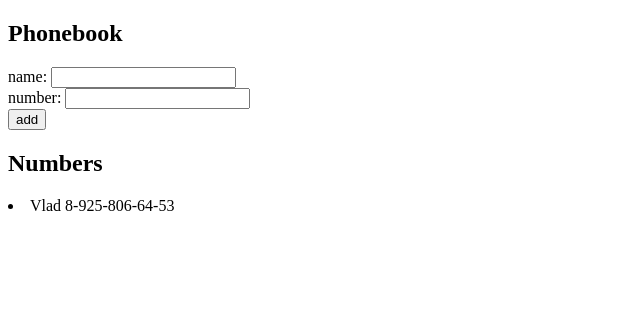
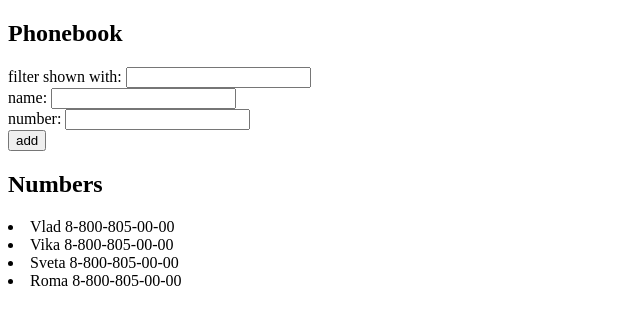
Before and after one commit to skvoren/fullstack-open-2022-part2, a React (Create React App) app in the folder phonebook/: page / in a window 1280 px wide. Shown: the top 324 px of the page, without its empty margins (0-640 px from the left). Built offline with nearby package versions, Linux system fonts and the light colour scheme.

Commit message:
exercise 2.9

```diff
--- a/phonebook/src/App.js
+++ b/phonebook/src/App.js
@@ -5,11 +5,16 @@ import Person from './components/Person'
 
 const App = () => {
   const [persons, setPersons] = useState([
-    {name: 'Vlad', phone: "8-925-806-64-53"}
+    {name: 'Vlad', phone: "8-800-805-00-00"},
+    {name: 'Vika', phone: "8-800-805-00-00"},
+    {name: 'Sveta', phone: "8-800-805-00-00"},
+    {name: 'Roma', phone: "8-800-805-00-00"}
   ])
 
   const [newName, setNewName] = useState('')
   const [newPhone, setNewPhone] = useState('')
+  const [filter, setFilter] = useState('')
+  const [applyFilter, setApplyFilter] = useState(false)
 
   const newNameHandler = (event) => {
     event.preventDefault()
@@ -19,6 +24,15 @@ const App = () => {
   const newNumberHandler = (event) => {
     event.preventDefault()
     setNewPhone(event.target.value)
+  }
+
+  const filterHandler = (event) => {
+    event.preventDefault()
+    setApplyFilter(true)
+    setFilter(event.target.value)
+    if (!event.target.value) {
+      setApplyFilter(false)
+    }
   }
 
   const addPerson = (event) => {
@@ -36,9 +50,16 @@ const App = () => {
     }
   }
 
+  const personsToShow = !applyFilter
+                        ? persons
+                        : persons.filter(person => person.name.includes(filter) || person.phone.includes(filter))
+
   return (
     <div>
       <h2>Phonebook</h2>
+      <div>
+       filter shown with: <input value={filter} onChange={filterHandler}/>
+      </div>
       <form onSubmit={addPerson}>
         <div>
           name: <input value={newName} onChange={newNameHandler}/>
@@ -51,7 +72,7 @@ const App = () => {
         </div>
       </form>
       <h2>Numbers</h2>
-      {persons.map(person =>
+      {personsToShow.map(person =>
         <Person key={person.name} person={person}/>)}
     </div>
   )
```
